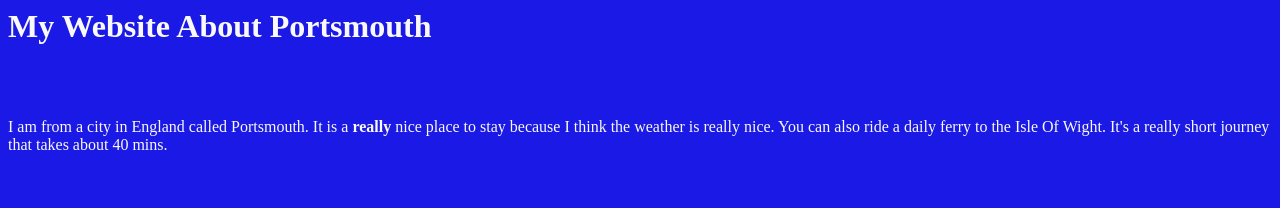
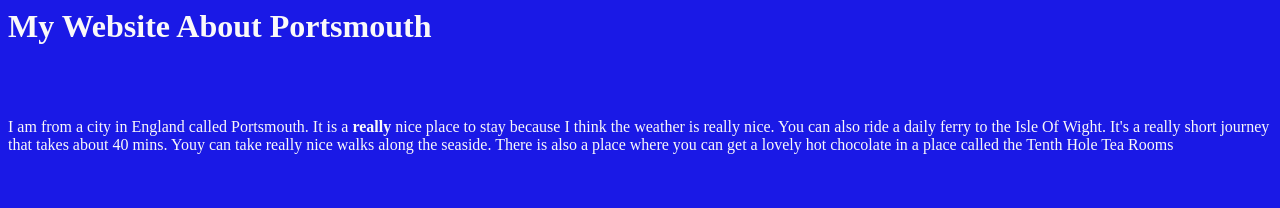
Before and after one commit to ThomasCole17/Thomas-Website, a plain HTML site: page index.html in a window 1280 px wide. Shown: the top 208 px of the page. Drawn offline with Linux system fonts and the light colour scheme.

Commit message:
Update index.html

```diff
--- a/index.html
+++ b/index.html
@@ -14,7 +14,8 @@
  <br><p>
 
  I am from a city in England called Portsmouth. It is a  <strong> really </strong> nice place to stay because I think the weather is really nice.
-          You can also ride a daily ferry to the Isle Of Wight. It's a really short journey that takes about 40 mins.    </p>
+          You can also ride a daily ferry to the Isle Of Wight. It's a really short journey that takes about 40 mins. Youy can take really nice walks along the seaside.
+ There is also a place where you can get a lovely hot chocolate in a place called the Tenth Hole Tea Rooms </p>
    <br>
           <br>
    <br>  <img src="https://eu-assets.simpleview-europe.com/hampshire2016/imageresizer/?image=%2Fdbimgs%2FPortsmouth%20Banner.jpg&action=MainGalleryImg
```
